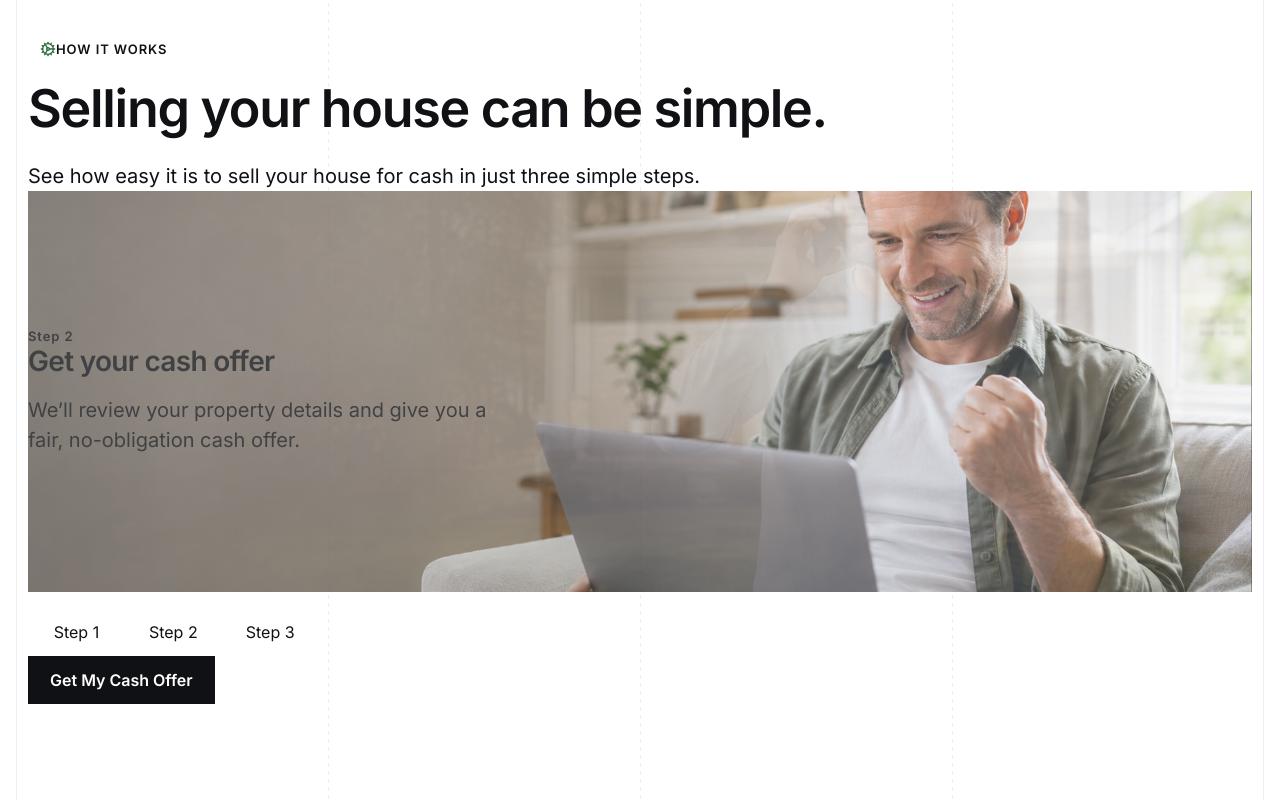
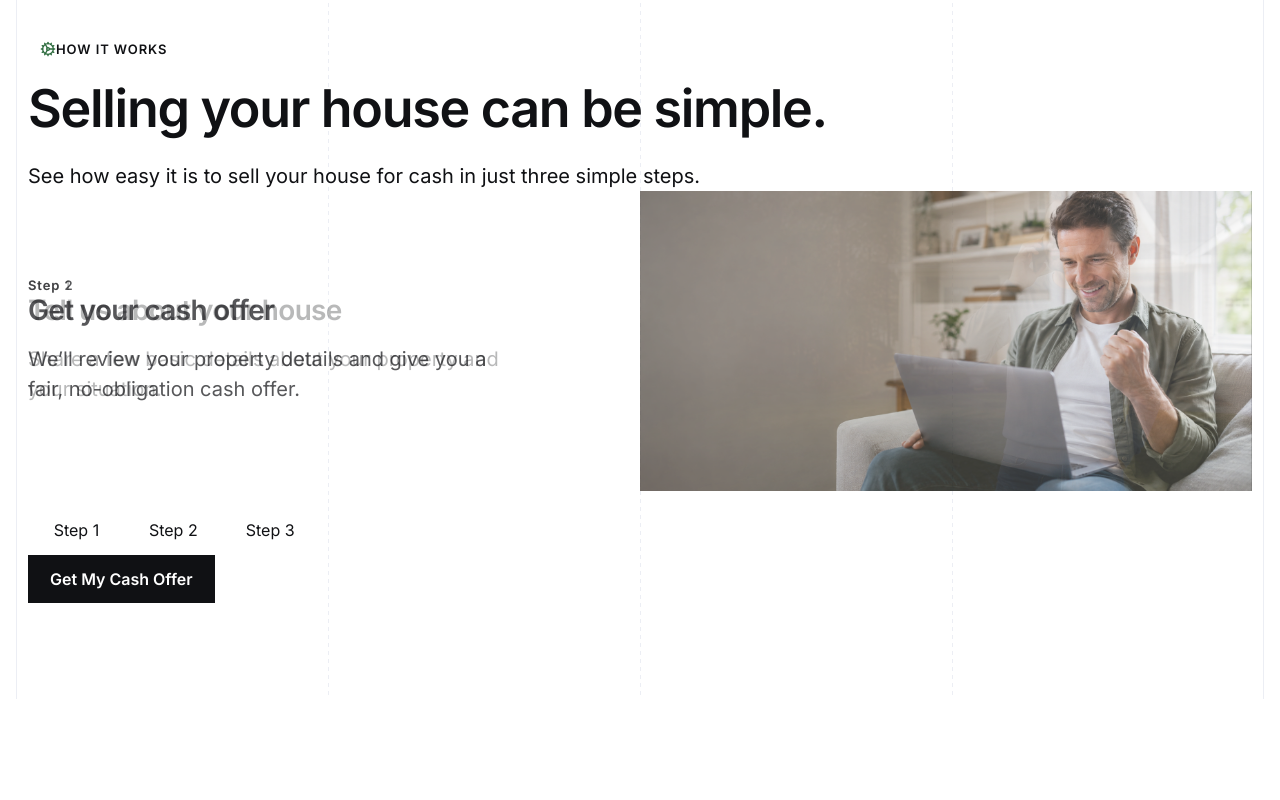
Before and after one commit to YHICAdmin/your-house-in-cash, a Next.js app: page / in a window 1280 px wide. Shown: the part 2506-3306 px from the top of the page. After the commit the page ends 3205 px from the top, so only its background shows below. Built offline with nearby package versions, Linux system fonts and the light colour scheme.

Commit message:
style: revise how it works responsive composition

```diff
--- a/src/components/area/area-how-it-works.module.css
+++ b/src/components/area/area-how-it-works.module.css
@@ -30,18 +30,18 @@
 
 .visual {
   position: relative;
+  display: grid;
   width: 100%;
-  aspect-ratio: 1;
+  overflow: hidden;
   border-radius: var(--radius-large);
+  background: var(--color-background-soft);
 }
 
 .panel {
-  position: absolute;
-  inset: 0;
-  display: flex;
-  align-items: center;
-  padding: var(--spacing-m);
-  overflow: hidden;
+  position: relative;
+  grid-area: 1 / 1;
+  padding: calc(56.25% + var(--spacing-l)) var(--spacing-m)
+    var(--spacing-xl);
   border-radius: inherit;
   color: var(--color-text-primary);
   opacity: 0;
@@ -62,20 +62,27 @@
     visibility 0s linear;
 }
 
+.stepMedia {
+  position: absolute;
+  top: 0;
+  right: 0;
+  left: 0;
+  aspect-ratio: 16 / 9;
+}
+
 .stepImage {
   object-fit: cover;
-  object-position: 80% center;
+  object-position: 80% bottom;
 }
 
 .overlay {
   position: absolute;
   inset: 0;
   background: linear-gradient(
-    to right,
-    var(--color-background-soft) 0%,
-    var(--color-background-soft) 50%,
-    color-mix(in srgb, var(--color-background-soft) 20%, transparent) 65%,
-    color-mix(in srgb, var(--color-background-soft) 20%, transparent) 100%
+    to bottom,
+    color-mix(in srgb, var(--color-background-soft) 20%, transparent) 0%,
+    var(--color-background-soft) 70%,
+    var(--color-background-soft) 100%
   );
 }
 
@@ -177,11 +184,31 @@
   }
 
   .visual {
-    aspect-ratio: 16 / 9;
+    height: 300px;
   }
 
   .panel {
+    display: flex;
+    align-items: center;
     padding: var(--spacing-l);
+  }
+
+  .stepMedia {
+    top: 0;
+    bottom: 0;
+    left: auto;
+    width: 50%;
+    aspect-ratio: auto;
+  }
+
+  .overlay {
+    background: linear-gradient(
+      to right,
+      var(--color-background-soft) 0%,
+      var(--color-background-soft) 60%,
+      color-mix(in srgb, var(--color-background-soft) 20%, transparent) 75%,
+      color-mix(in srgb, var(--color-background-soft) 20%, transparent) 100%
+    );
   }
 
   .stepContent {
@@ -190,11 +217,17 @@
 }
 
 @media (min-width: 1200px) {
-  .visual {
-    aspect-ratio: 64 / 21;
-  }
-
   .stepContent {
     max-width: 40%;
   }
+
+  .overlay {
+    background: linear-gradient(
+      to right,
+      var(--color-background-soft) 0%,
+      var(--color-background-soft) 50%,
+      color-mix(in srgb, var(--color-background-soft) 20%, transparent) 70%,
+      color-mix(in srgb, var(--color-background-soft) 20%, transparent) 100%
+    );
+  }
 }
--- a/src/components/area/interactive-process.tsx
+++ b/src/components/area/interactive-process.tsx
@@ -123,13 +123,15 @@ export function InteractiveProcess({ headingId }: InteractiveProcessProps) {
               aria-labelledby={tabId}
               tabIndex={isActive ? 0 : -1}
             >
+              <div className={styles.stepMedia}>
                 <Image
                   className={styles.stepImage}
                   src={step.image}
                   alt=""
                   fill
-                sizes="(min-width: 1200px) 1216px, calc(100vw - 32px)"
+                  sizes="(min-width: 1200px) 612px, (min-width: 768px) 50vw, calc(100vw - 32px)"
                 />
+              </div>
               <span className={styles.overlay} aria-hidden="true" />
               <div className={styles.stepContent}>
                 <span className={`${styles.stepIdentification} text-label`}>
```
Also changed, not shown: project-documentation/website-specification/area-page.md (+15 -6 lines). Lines whose indentation alone changed are shown as unchanged.
